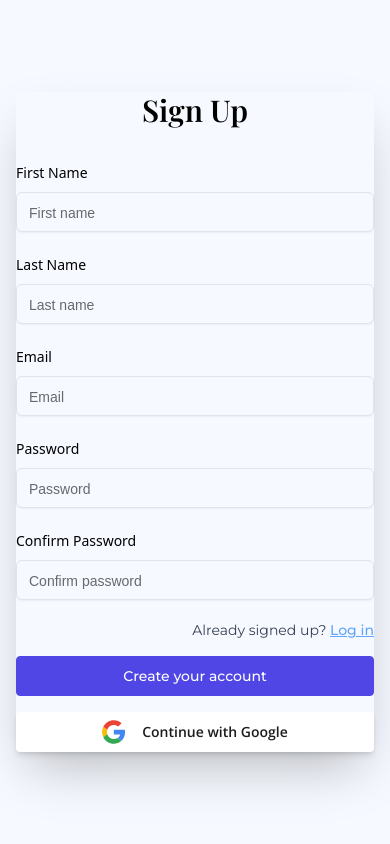
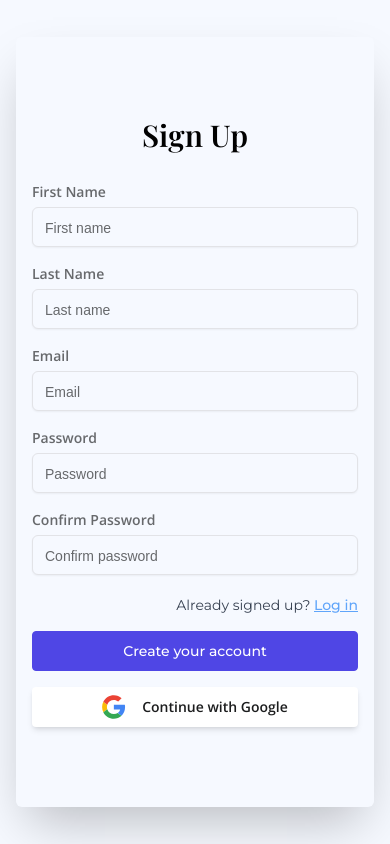
Before and after one commit to Earnstein/react-projects, a React (Vite) app in the folder JobQuest/frontend/: page /signup in a window 390 px wide. Built offline with nearby package versions, Linux system fonts and the light colour scheme; a web font is replaced by a local one.

Commit message:
add: input, label, padding class

```diff
--- a/JobQuest/frontend/src/index.css
+++ b/JobQuest/frontend/src/index.css
@@ -102,3 +102,17 @@
     @apply before:absolute before:top-[-100%] before:right-[0] before:w-[1px] before:h-full before:bg-muted-foreground before:transition-all before:duration-500 before:hover:right-0 group-hover:before:top-0  after:absolute  after:bottom-[-100%]  after:left-[0]  after:w-[1px]  after:h-full  after:bg-muted-foreground  after:transition-all  after:duration-500  after:hover:right-0 group-hover:after:bottom-0
   }
 }
+
+@layer utilities {
+  .input-style {
+    @apply appearance-none border rounded w-full py-2 px-3 text-gray-700 leading-tight;
+  }
+
+  .label-style {
+    @apply block text-muted-foreground font-opensans font-semibold mb-2 capitalize;
+  }
+
+  .padding {
+    @apply px-4 py-20 md:px-8;
+  }
+}
```
